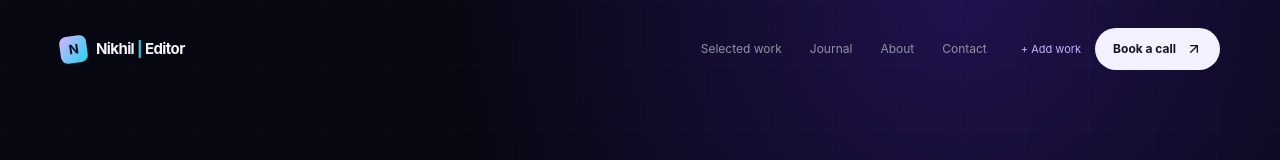
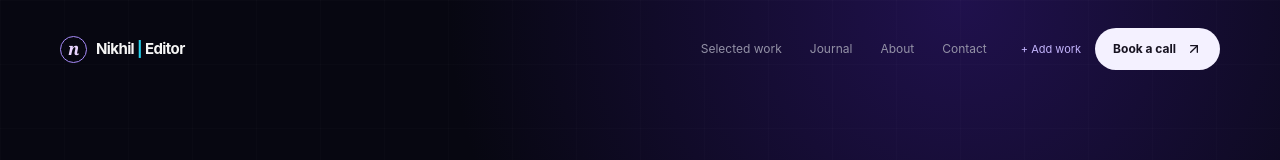
Before and after one commit to nanashi042/Portfolio, a React (Vite) app: page / in a window 1280 px wide. Shown: the top 160 px of the page. Built offline with nearby package versions, Linux system fonts and the light colour scheme.

Commit message:
changed ui

```diff
--- a/src/app/App.tsx
+++ b/src/app/App.tsx
@@ -220,13 +220,14 @@ function normaliseVideoUrl(rawUrl: string, platform: Video['platform']) {
 
 function autoplayVideoUrl(video: Video) {
   if (video.videoUrl.includes('drive.google.com')) {
-    return video.videoUrl.replace(/\/view(?:\?.*)?$/, '/preview');
+    const previewUrl = video.videoUrl.replace(/\/view(?:\?.*)?$/, '/preview');
+    return `${previewUrl}${previewUrl.includes('?') ? '&' : '?'}autoplay=1`;
   }
   const separator = video.videoUrl.includes('?') ? '&' : '?';
   if (video.platform === 'youtube') {
-    return `${video.videoUrl}${separator}autoplay=1&mute=1&playsinline=1&rel=0`;
+    return `${video.videoUrl}${separator}autoplay=1&mute=1&playsinline=1&controls=1&rel=0`;
   }
-  return `${video.videoUrl}${separator}autoplay=1`;
+  return video.videoUrl;
 }
 
 function AddVideoPage({ onBack }: { onBack: () => void }) {
@@ -268,7 +269,7 @@ function AddVideoPage({ onBack }: { onBack: () => void }) {
       <div className="ambient ambient-one" />
       <div className="grid-lines" />
       <nav className="site-nav container">
-        <a href="/" className="brand"><span className="brand-mark">N</span><span>Nikhil <span className="brand-dot">|</span> Editor</span></a>
+        <a href="/" className="brand"><span className="brand-mark">n</span><span>Nikhil <span className="brand-dot">|</span> Editor</span></a>
         <button className="button-quiet" onClick={onBack}>← Back to portfolio</button>
       </nav>
       <section className="container add-layout">
@@ -335,7 +336,7 @@ export default function App() {
       <div className="grid-lines" />
 
       <nav className="site-nav container">
-        <a href="#" className="brand"><span className="brand-mark">N</span><span>Nikhil <span className="brand-dot">|</span> Editor</span></a>
+        <a href="#" className="brand"><span className="brand-mark">n</span><span>Nikhil <span className="brand-dot">|</span> Editor</span></a>
         <div className={`nav-links ${menuOpen ? 'is-open' : ''}`}>
           <a href="#work" onClick={() => setMenuOpen(false)}>Selected work</a>
           <a href="#journal" onClick={() => setMenuOpen(false)}>Journal</a>
--- a/src/styles/index.css
+++ b/src/styles/index.css
@@ -17,7 +17,7 @@ button { cursor: pointer; }
 .grid-lines { background-image: linear-gradient(rgba(255,255,255,.035) 1px, transparent 1px), linear-gradient(90deg, rgba(255,255,255,.035) 1px, transparent 1px); background-size: 64px 64px; inset: 0; mask-image: linear-gradient(to bottom, black, transparent 75%); opacity: .45; pointer-events: none; position: absolute; }
 .site-nav { align-items: center; display: flex; gap: 34px; justify-content: space-between; padding: 28px 0; }
 .brand { align-items: center; color: #f5f5f5; display: inline-flex; font-size: 15px; font-weight: 700; letter-spacing: -.04em; }
-.brand-mark { align-items: center; background: linear-gradient(135deg, #d8b4fe, #22d3ee); border-radius: 7px; color: #100c20; display: inline-flex; font-size: 13px; height: 27px; justify-content: center; margin-right: 9px; transform: rotate(-8deg); width: 27px; }
+.brand-mark { align-items: center; border: 1px solid #a78bfa; border-radius: 50%; color: #e9d5ff; display: inline-flex; font-family: Georgia, serif; font-size: 17px; font-style: italic; height: 27px; justify-content: center; line-height: 1; margin-right: 9px; padding-bottom: 2px; width: 27px; }
 .brand-dot { color: #22d3ee; }
 .nav-links { display: flex; gap: 28px; margin-left: auto; }
 .nav-actions { align-items: center; display: flex; gap: 14px; }
@@ -157,7 +157,7 @@ h1 em, h2 span, h3 span { color: #c084fc; font-family: Georgia, serif; font-styl
 .video-modal-inner { animation: theater-in .55s cubic-bezier(.2,.8,.2,1) both; aspect-ratio: 16 / 9; background: #000; border: 1px solid rgba(255,255,255,.32); box-shadow: -35px 45px 100px rgba(0,0,0,.75), 0 0 50px rgba(168,85,247,.22); max-width: 1000px; position: relative; transform: rotateX(3deg) rotateY(-5deg) rotateZ(-.4deg); transform-style: preserve-3d; width: 100%; }
 .video-modal-inner:before { border: 1px solid rgba(255,255,255,.12); border-radius: inherit; content: ''; inset: 10px; pointer-events: none; position: absolute; transform: translateZ(12px); z-index: 2; }
 .video-modal-inner.portrait { aspect-ratio: 9 / 16; max-height: 88vh; max-width: 480px; }
-.video-modal iframe { border: 0; height: 100%; width: 100%; }
+.video-modal iframe { border: 0; height: 100%; position: relative; width: 100%; z-index: 2; }
 .theater-reflection { background: linear-gradient(115deg, rgba(255,255,255,.25), transparent 18%, transparent 74%, rgba(192,132,252,.18)); inset: 0; pointer-events: none; position: absolute; transform: translateZ(9px); z-index: 1; }
 .theater-caption { align-items: baseline; background: linear-gradient(180deg, transparent, rgba(4,2,13,.95) 28%); bottom: 0; display: flex; gap: 14px; left: 0; padding: 45px 24px 20px; pointer-events: none; position: absolute; right: 0; transform: translateZ(14px); z-index: 3; }
 .theater-caption span { color: #c4b5fd; font-size: 9px; letter-spacing: .17em; }
```
